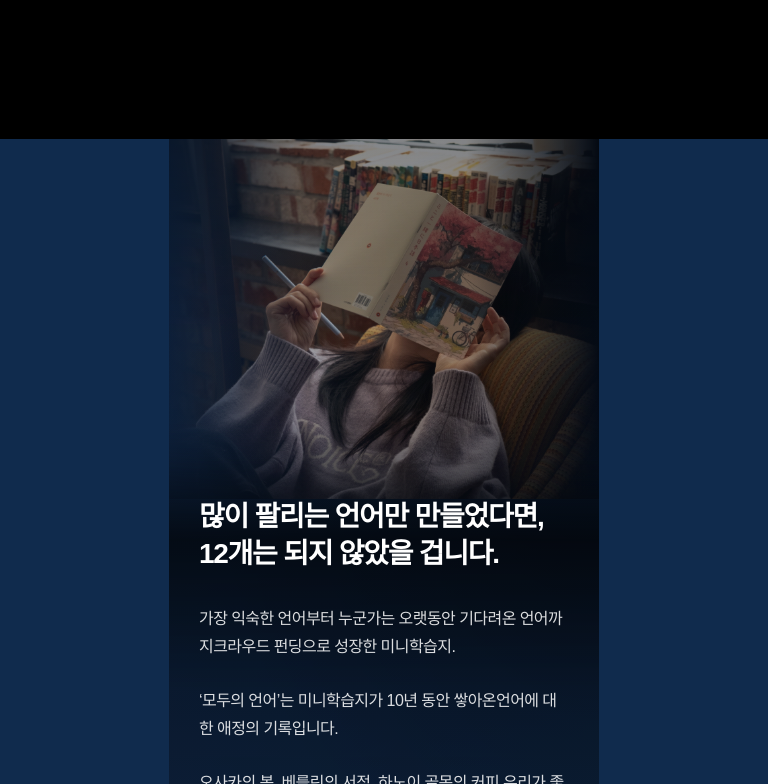
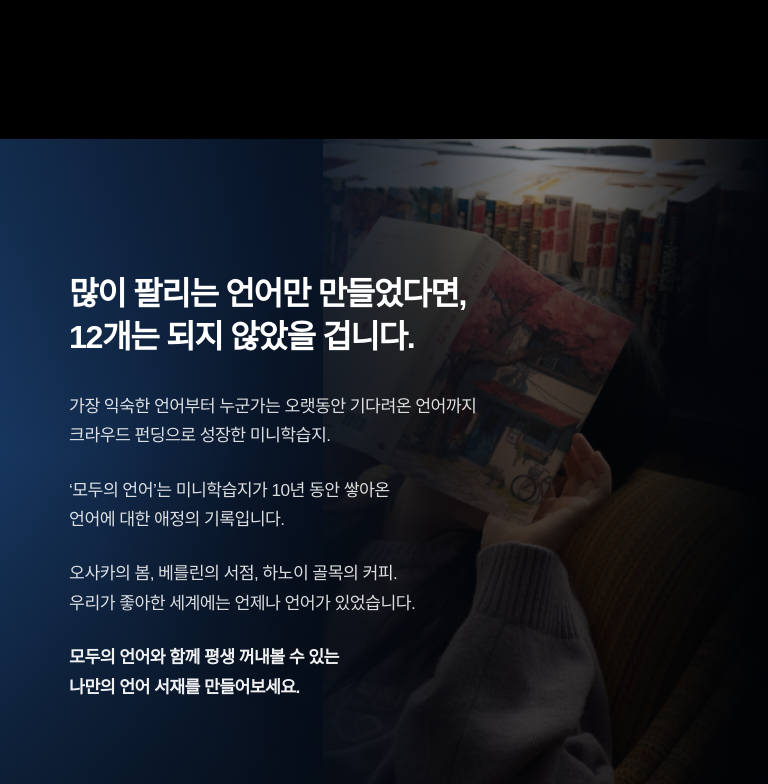
Before and after one commit to koo-2dub/studymini-all-lang-event, a Next.js app: page / in a window 768 px wide. Shown: the part 4276-5060 px from the top of the page. Built offline with nearby package versions, Linux system fonts and the light colour scheme.

Commit message:
Align Section 7 breakpoint references

```diff
--- a/src/app/Section7.tsx
+++ b/src/app/Section7.tsx
@@ -9,8 +9,8 @@ export default function Section7() {
             src="/assets/all-language/woman-book.png"
             alt=""
             fill
-            sizes="(max-width: 900px) 100vw, 704px"
-            className="object-cover object-[center_right] md:object-[center_right]"
+            sizes="(max-width: 640px) 100vw, (max-width: 1280px) 57vw, 730px"
+            className="object-cover object-[center_right]"
           />
         </div>
 
--- a/src/app/globals.css
+++ b/src/app/globals.css
@@ -391,8 +391,10 @@ body {
   }
 }
 .section-language-library {
+  position: relative;
   overflow: hidden;
-  background: #000814;
+  background:
+    linear-gradient(90deg, #17365f 0%, #0b1d36 43%, #020913 100%);
   color: #fff;
 }
 
@@ -400,10 +402,10 @@ body {
   position: relative;
   isolation: isolate;
   min-height: 100vh;
+  width: 100%;
   max-width: 1280px;
   margin-inline: auto;
-  overflow: hidden;
-  background: #000814;
+  overflow: visible;
 }
 
 .section-language-library-image {
@@ -412,7 +414,7 @@ body {
   right: 0;
   bottom: 0;
   z-index: 0;
-  width: 55%;
+  width: 57%;
 }
 
 .section-language-library-gradient,
@@ -424,15 +426,15 @@ body {
 
 .section-language-library-gradient {
   z-index: 1;
-  background: linear-gradient(90deg, #17365f 0%, rgba(10, 24, 45, 0.94) 35%, rgba(5, 12, 24, 0.58) 56%, rgba(0, 0, 0, 0) 78%);
+  background: linear-gradient(90deg, #17365f 0%, rgba(10, 24, 45, 0.96) 34%, rgba(5, 12, 24, 0.66) 54%, rgba(0, 0, 0, 0.08) 78%, rgba(0, 0, 0, 0) 100%);
 }
 
 .section-language-library-vignette {
   z-index: 2;
   background:
-    radial-gradient(ellipse at 92% 50%, rgba(0, 0, 0, 0.5) 0%, rgba(0, 0, 0, 0.32) 31%, rgba(0, 0, 0, 0) 58%),
-    linear-gradient(180deg, rgba(0, 0, 0, 0.18) 0%, rgba(0, 0, 0, 0) 42%, rgba(0, 0, 0, 0.62) 100%),
-    linear-gradient(90deg, rgba(0, 0, 0, 0) 68%, rgba(0, 0, 0, 0.54) 100%);
+    radial-gradient(ellipse at 91% 48%, rgba(0, 0, 0, 0.58) 0%, rgba(0, 0, 0, 0.34) 34%, rgba(0, 0, 0, 0) 61%),
+    linear-gradient(180deg, rgba(0, 0, 0, 0.2) 0%, rgba(0, 0, 0, 0) 39%, rgba(0, 0, 0, 0.64) 100%),
+    linear-gradient(90deg, rgba(0, 0, 0, 0) 68%, rgba(0, 0, 0, 0.62) 100%);
 }
 
 .section-language-library-content {
@@ -440,17 +442,17 @@ body {
   z-index: 3;
   display: flex;
   min-height: 100vh;
-  width: min(560px, calc(100% - 48px));
+  width: min(560px, calc(100% - 80px));
   flex-direction: column;
   justify-content: center;
-  margin-left: clamp(56px, 6.25vw, 80px);
+  margin-left: clamp(72px, 7.8vw, 100px);
   padding-block: 9vh 14vh;
   transform: translateY(-4vh);
 }
 
 .section-language-library-content h2 {
   margin: 0;
-  font-size: clamp(30px, 2.35vw, 42px);
+  font-size: clamp(32px, 2.35vw, 42px);
   font-weight: 800;
   line-height: 1.35;
   letter-spacing: -0.045em;
@@ -458,9 +460,9 @@ body {
 }
 
 .section-language-library-body {
-  margin-top: clamp(30px, 3.2vw, 48px);
+  margin-top: clamp(32px, 3.2vw, 48px);
   color: rgba(255, 255, 255, 0.86);
-  font-size: clamp(15px, 1.25vw, 18px);
+  font-size: clamp(16px, 1.25vw, 18px);
   font-weight: 400;
   line-height: 1.7;
   letter-spacing: -0.035em;
@@ -471,7 +473,7 @@ body {
 }
 
 .section-language-library-body p + p {
-  margin-top: clamp(24px, 2.2vw, 36px);
+  margin-top: clamp(25px, 2.2vw, 36px);
 }
 
 .section-language-library-emphasis {
@@ -479,18 +481,47 @@ body {
   color: rgba(255, 255, 255, 0.94);
 }
 
-@media (max-width: 900px) {
+@media (min-width: 1440px) {
+  .section-language-library-wrap {
+    max-width: 1280px;
+  }
+}
+
+@media (max-width: 900px) and (min-width: 641px) {
+  .section-language-library-content {
+    width: min(420px, calc(100% - 90px));
+    margin-left: clamp(64px, 9vw, 100px);
+  }
+
+  .section-language-library-content h2 {
+    font-size: clamp(30px, 4.2vw, 34px);
+  }
+
+  .section-language-library-body {
+    font-size: clamp(16px, 2.25vw, 18px);
+  }
+
+  .section-language-library-image {
+    width: 58%;
+  }
+
+  .section-language-library-gradient {
+    background: linear-gradient(90deg, #17365f 0%, rgba(10, 24, 45, 0.96) 37%, rgba(5, 12, 24, 0.72) 56%, rgba(0, 0, 0, 0.08) 80%, rgba(0, 0, 0, 0) 100%);
+  }
+}
+
+@media (max-width: 640px) {
   .section-language-library {
-    background: #102b4d;
+    background: linear-gradient(180deg, #06101f 0%, #0a1c34 46%, #183961 100%);
   }
 
   .section-language-library-wrap {
     display: flex;
     min-height: auto;
-    max-width: 430px;
+    max-width: none;
     flex-direction: column;
     overflow: hidden;
-    background: linear-gradient(180deg, #06101f 0%, #0a1c34 42%, #183961 100%);
+    background: transparent;
   }
 
   .section-language-library-image {
@@ -499,7 +530,7 @@ body {
     right: auto;
     bottom: auto;
     width: 100%;
-    height: clamp(280px, 82vw, 360px);
+    height: clamp(320px, 89vw, 390px);
     flex: 0 0 auto;
   }
 
@@ -514,14 +545,14 @@ body {
 
   .section-language-library-gradient {
     background:
-      linear-gradient(180deg, rgba(0, 8, 20, 0) 0%, rgba(3, 13, 29, 0.04) 34%, rgba(6, 16, 31, 0.86) 48%, rgba(13, 33, 59, 0.88) 100%),
-      linear-gradient(90deg, rgba(23, 54, 95, 0.4) 0%, rgba(10, 24, 45, 0.16) 54%, rgba(0, 0, 0, 0) 100%);
+      linear-gradient(180deg, rgba(0, 8, 20, 0) 0%, rgba(3, 13, 29, 0.02) 32%, rgba(6, 16, 31, 0.84) 47%, rgba(14, 35, 62, 0.92) 100%),
+      linear-gradient(90deg, rgba(23, 54, 95, 0.36) 0%, rgba(10, 24, 45, 0.12) 56%, rgba(0, 0, 0, 0) 100%);
   }
 
   .section-language-library-vignette {
     background:
-      linear-gradient(180deg, rgba(0, 0, 0, 0.26) 0%, rgba(0, 0, 0, 0) 24%, rgba(0, 0, 0, 0) 38%, rgba(0, 0, 0, 0.42) 48%, rgba(0, 0, 0, 0) 66%),
-      radial-gradient(ellipse at 100% 20%, rgba(0, 0, 0, 0.38) 0%, rgba(0, 0, 0, 0.1) 42%, rgba(0, 0, 0, 0) 70%);
+      linear-gradient(180deg, rgba(0, 0, 0, 0.24) 0%, rgba(0, 0, 0, 0) 24%, rgba(0, 0, 0, 0) 37%, rgba(0, 0, 0, 0.42) 48%, rgba(0, 0, 0, 0) 68%),
+      radial-gradient(ellipse at 100% 20%, rgba(0, 0, 0, 0.36) 0%, rgba(0, 0, 0, 0.08) 42%, rgba(0, 0, 0, 0) 70%);
   }
 
   .section-language-library-content {
@@ -555,11 +586,11 @@ body {
 
 @media (max-width: 380px) {
   .section-language-library-content {
-    padding-inline: 24px;
+    padding-inline: 30px;
   }
 
   .section-language-library-content h2 {
-    font-size: 23px;
+    font-size: 24px;
   }
 
   .section-language-library-body {
```
